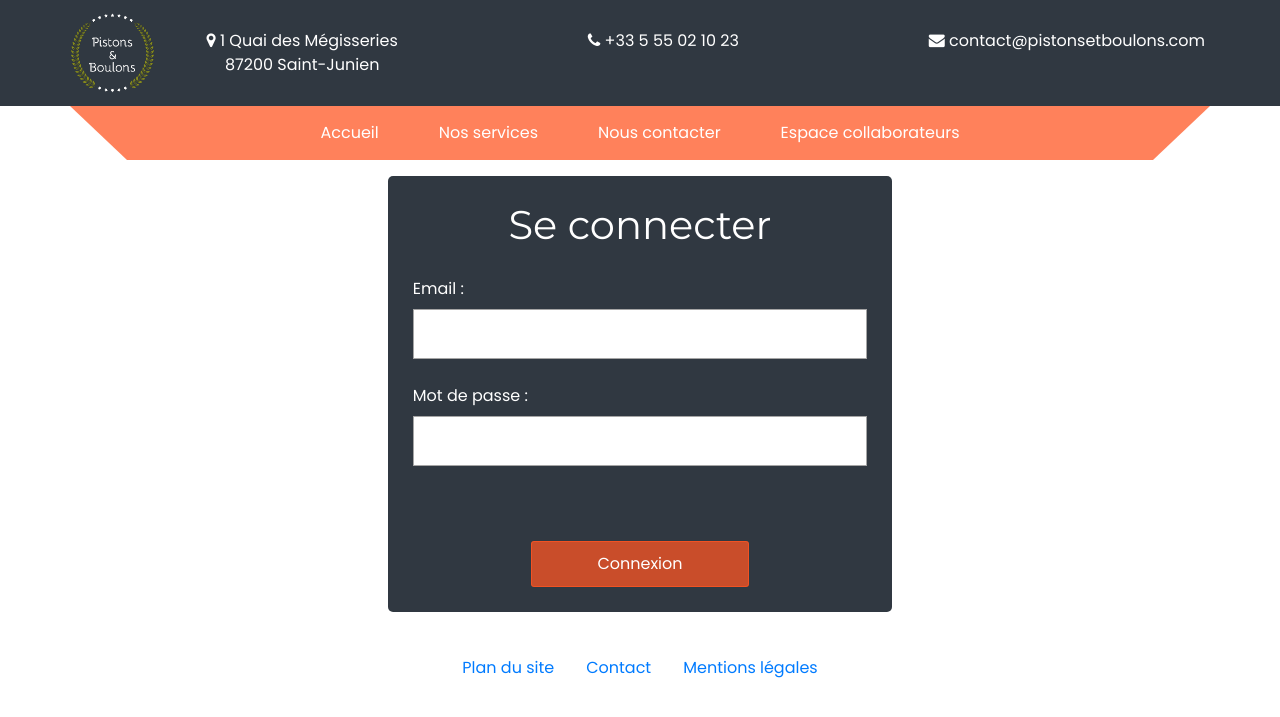
After one commit to frohrlich/garage, a PHP site: page /connexion.php in a window 1280 px wide. The commit adds this page. Shown: the top 717 px of the page. Run offline with PHP 8.4, Linux system fonts and the light colour scheme; style sheets or scripts are compiled from the project's sources; some libraries are stand-ins or nearby versions.

Commit message:
ajout page connexion, validation form js

```diff
--- /dev/null
+++ b/connexion.php
@@ -0,0 +1,81 @@
+<!DOCTYPE html>
+<html lang="fr">
+
+<head>
+  <!-- Basic -->
+  <meta charset="utf-8" />
+  <meta http-equiv="X-UA-Compatible" content="IE=edge" />
+  <!-- Mobile Metas -->
+  <meta name="viewport" content="width=device-width, initial-scale=1, shrink-to-fit=no" />
+  <!-- Site Metas -->
+  <meta name="keywords" content="" />
+  <meta name="description" content="" />
+  <meta name="author" content="" />
+  <link rel="shortcut icon" href="images/favicon.png" type="image/x-icon" />
+  <title>Contact - Garage Pistons & Boulons</title>
+
+  <link rel="stylesheet" href="https://unpkg.com/leaflet@1.9.2/dist/leaflet.css" integrity="sha256-sA+zWATbFveLLNqWO2gtiw3HL/lh1giY/Inf1BJ0z14=" crossorigin="" />
+
+  <!--owl slider stylesheet -->
+  <link rel="stylesheet" type="text/css" href="https://cdnjs.cloudflare.com/ajax/libs/OwlCarousel2/2.3.4/assets/owl.carousel.min.css" />
+  <!-- font awesome style -->
+  <link href="css/font-awesome.min.css" rel="stylesheet" />
+
+  <!-- Custom styles for this template -->
+  <link href="css/style.min.css" rel="stylesheet" />
+  <!-- responsive style -->
+  <link href="css/responsive.css" rel="stylesheet" />
+
+</head>
+
+<body>
+  <div class="hero_area">
+    <!-- header section -->
+    <?php include 'header.php' ?>
+
+    <!-- Navigation bar -->
+    <?php include 'navbar.php' ?>
+
+    <!-- contact section -->
+    <section class="login_section py-3">
+      <div class="container d-flex justify-content-center">
+        <div class="form_container">
+          <div class="heading_container heading_center">
+            <h1 class="text-center">Se connecter</h1>
+          </div>
+          <form id="connexionForm" method="POST">
+            <div>
+              <label for="contactformEmail">Email :</label>
+              <input type="email" id="contactformEmail" name="email" required aria-required="true" />
+            </div>
+            <div>
+              <label for="Mot de passe" class="label">Mot de passe :</label>
+              <input type="password" id="Mot de passe" name="Mot de passe" required aria-required="true" />
+            </div>
+            <div class="d-flex justify-content-center">
+              <button type="submit">Connexion</button>
+            </div>
+          </form>
+        </div>
+      </div>
+    </section>
+
+    <!-- footer section -->
+    <?php include 'footer.php' ?>
+  </div>
+
+  <script src="js/scripts.js" type="module"></script>
+  <!-- jQery -->
+  <script src="node_modules\jquery\dist\jquery.min.js"></script>
+  <!-- popper js -->
+  <script src="node_modules\popper.js\dist\umd\popper.min.js"></script>
+  <!-- bootstrap js -->
+  <script src="node_modules\bootstrap\dist\js\bootstrap.min.js"></script>
+  <!-- owl slider -->
+  <script src="https://cdnjs.cloudflare.com/ajax/libs/OwlCarousel2/2.3.4/owl.carousel.min.js"></script>
+  <!-- custom js -->
+  <script src="js/custom.js"></script>
+  <script src="https://unpkg.com/leaflet@1.9.2/dist/leaflet.js" integrity="sha256-o9N1jGDZrf5tS+Ft4gbIK7mYMipq9lqpVJ91xHSyKhg=" crossorigin=""></script>
+</body>
+
+</html>
--- /dev/null
+++ b/js/scripts.js
@@ -0,0 +1,7 @@
+// On importe des fonctions depuis des modules
+import { validateEmpty } from './modules/forms.js';
+
+// On pointe sur le formulaire de contact
+const connexionForm = document.getElementById('connexionForm');
+// On valide le formulaire de contact
+validateEmpty(connexionForm);
--- /dev/null
+++ b/scss/pages/_connexion.scss
@@ -0,0 +1,46 @@
+.login_section {
+  position: relative;
+  margin-bottom: 20px;
+
+  .form_container {
+    height: 100%;
+    padding: 25px;
+    background: $primary1;
+    color: $white;
+    border-radius: 5px;
+  }
+
+  form {
+    margin-top: 20px;
+  }
+
+  input {
+    width: 100%;
+    border: none;
+    height: 50px;
+    margin-bottom: 25px;
+    padding-left: 15px;
+    background-color: $white;
+    outline: none;
+    color: $black;
+    border: 1px solid #a5a5a5;
+
+    // &::placeholder {
+    //   color: #1c1b1b;
+    // }
+
+    &.message-box {
+      height: 120px;
+    }
+  }
+
+  button {
+    @include main-font();
+    @include hero_btn($primary2, $white, 10px, 65px, 3px);
+    color: #fff;
+    margin-top: 10px;
+    @include media-breakpoint-up(xl) {
+      margin-top: 50px;
+    }
+  }
+}
--- a/scss/style.scss
+++ b/scss/style.scss
@@ -3,4 +3,4 @@
 @import 'base/typography';
 @import 'layout/default', 'layout/header', 'layout/footer', 'layout/banner';
 @import 'components/buttons';
-@import 'pages/about', 'pages/home', 'pages/contact';
+@import 'pages/about', 'pages/home', 'pages/contact', 'pages/connexion';
```
Also changed, not shown: js/module/forms.js (added, +23 -0 lines).
